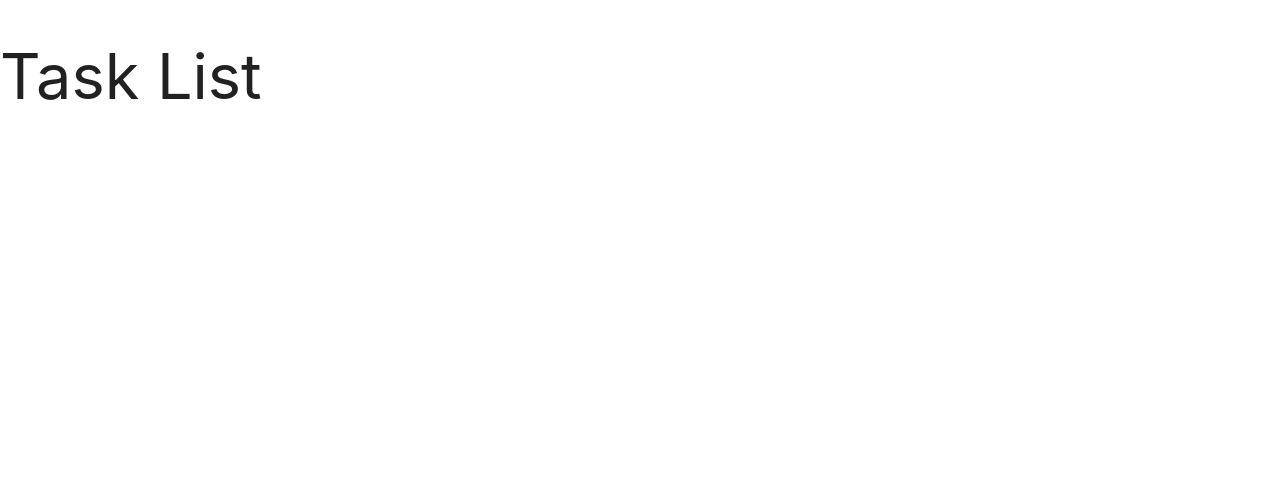
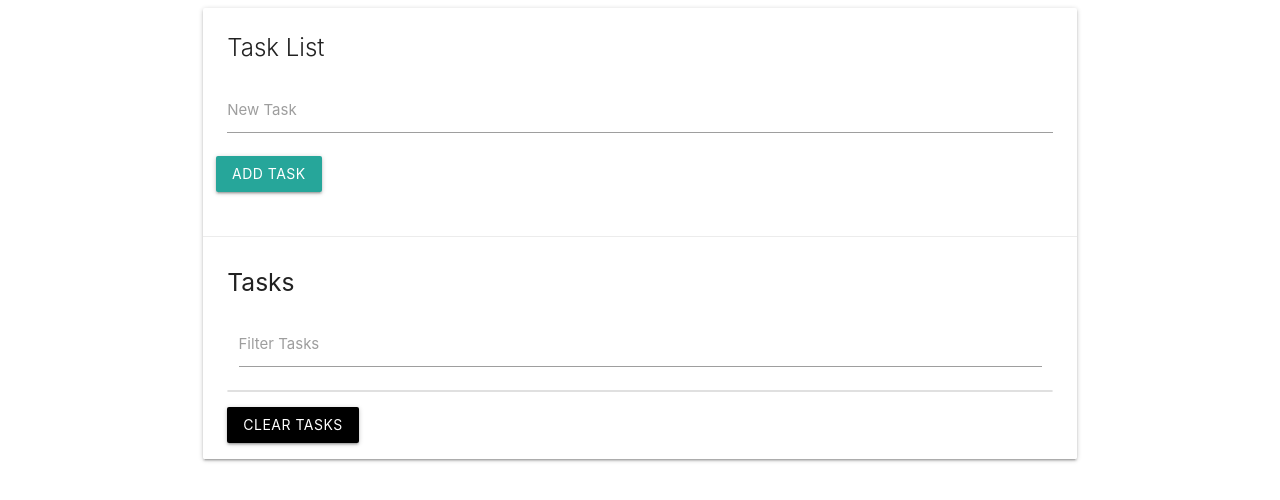
Before and after one commit to barrosdaniel/AcademicProjects-16TaskList, a plain HTML site: page index.html in a window 1280 px wide. Drawn offline with nearby package versions, Linux system fonts and the light colour scheme.

Commit message:
feature: Add Main section markup

```diff
--- a/index.html
+++ b/index.html
@@ -12,8 +12,35 @@
 </head>
 
 <body>
-
-  <h1>Task List</h1>
+  <div class="container">
+    <div class="row">
+      <div class="col s12">
+        <div id="main" class="card">
+          <div class="card-content">
+            <span class="card-title">Task List</span>
+            <div class="row">
+              <form id="task-form">
+                <div class="input-field col s12">
+                  <input type="text" name="task" id="task">
+                  <label for="task">New Task</label>
+                </div>
+                <input type="submit" value="Add Task" class="btn">
+              </form>
+            </div>
+          </div>
+          <div class="card-action">
+            <h5 id="task-title">Tasks</h5>
+            <div class="input-field col s12">
+              <input type="text" name="filter" id="filter">
+              <label for="filter">Filter Tasks</label>
+            </div>
+            <ul class="collection"></ul>
+            <a href="#" class="clear-tasks btn black">Clear Tasks</a>
+          </div>
+        </div>
+      </div>
+    </div>
+  </div>
 
   <script src="https://code.jquery.com/jquery-3.3.1.js" integrity="sha256-2Kok7MbOyxpgUVvAk/HJ2jigOSYS2auK4Pfzbm7uH60="
     crossorigin="anonymous"></script>
```
